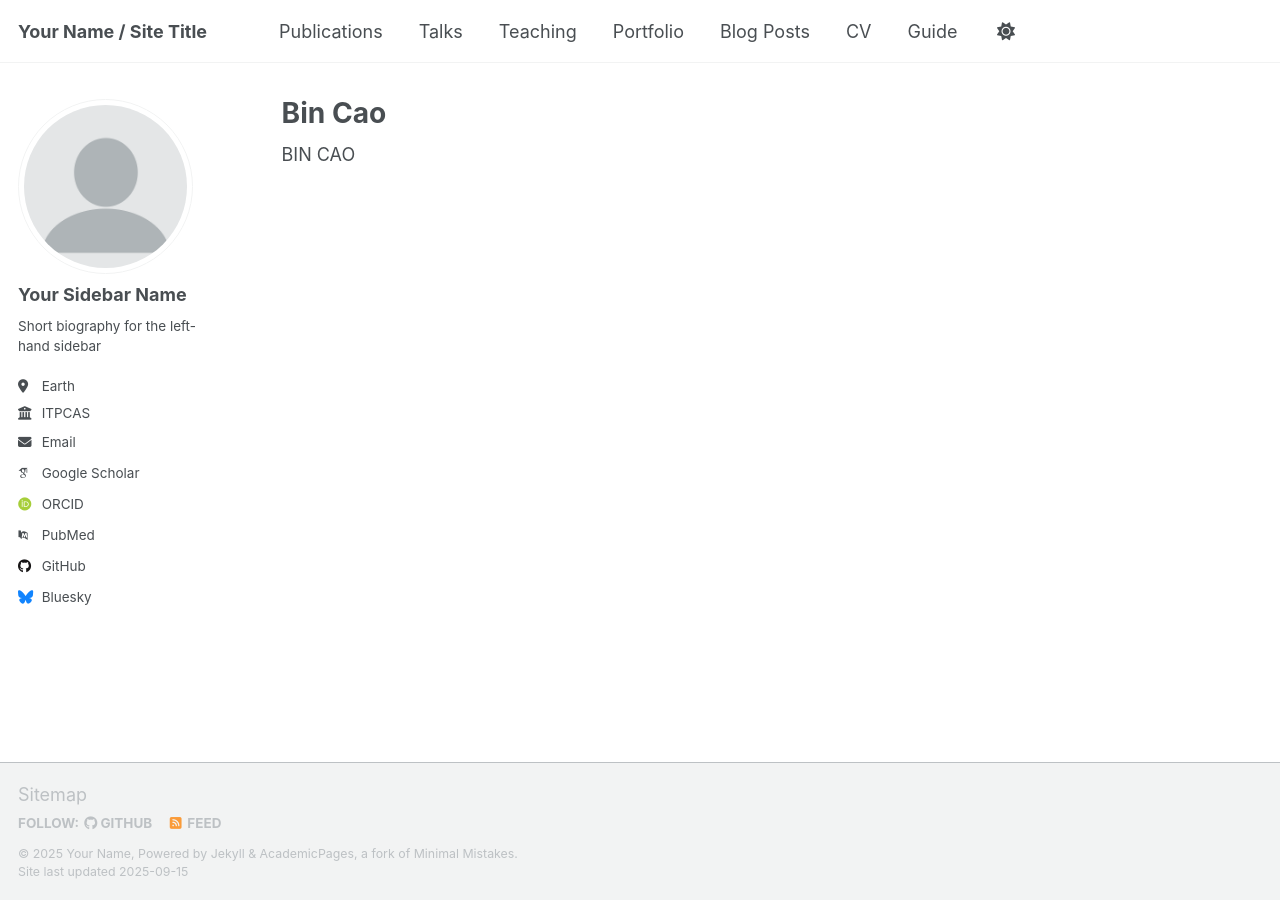
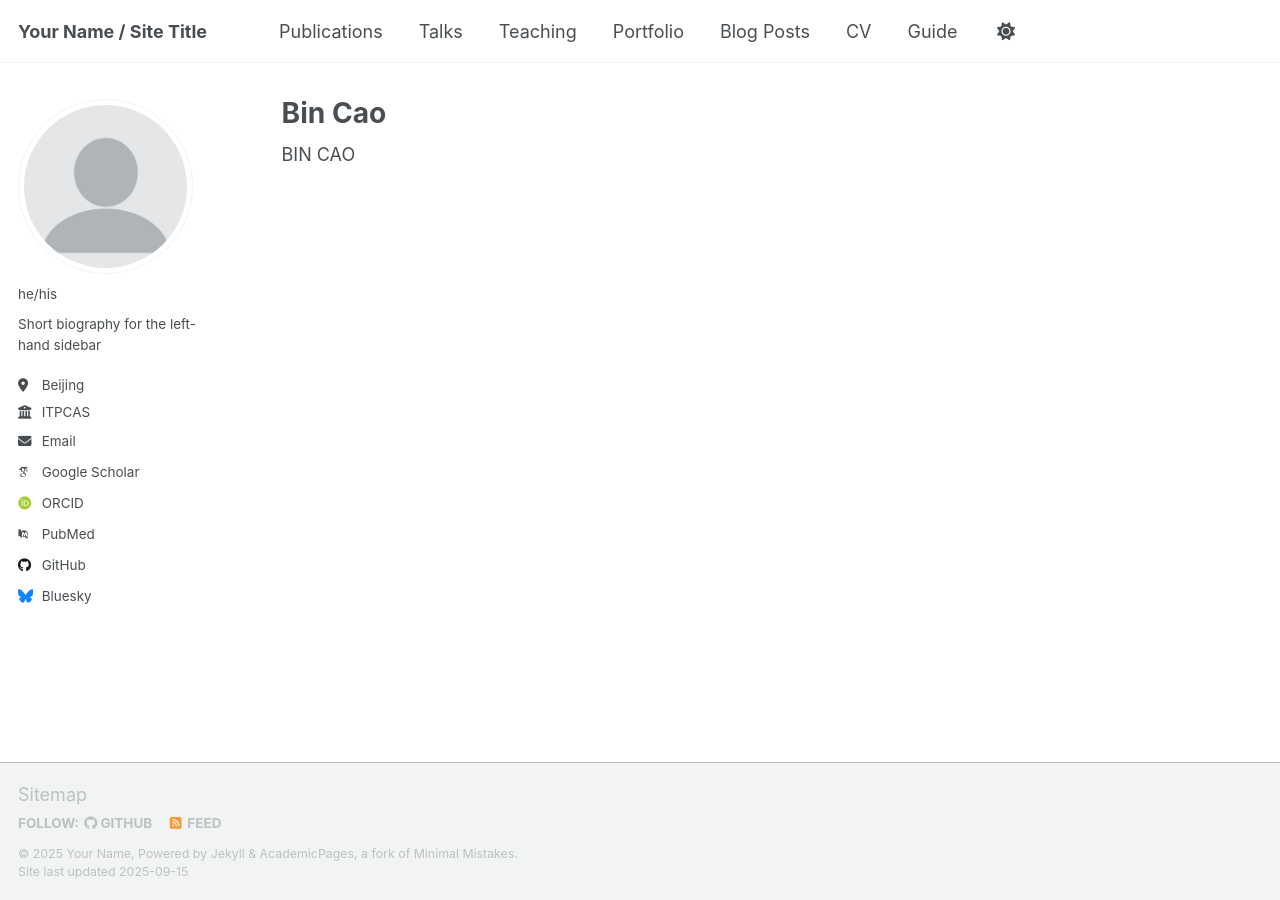
Before and after one commit to BinCAO-PF/research, a Jekyll site: the page built from _pages/about.md, in a window 1280 px wide. Built offline with Jekyll 4.4.1, drawn with Linux system fonts in a browser that asks for light colours; some web fonts are replaced; a script that is not in the unit is left out.

Commit message:
Update _config.yml

```diff
--- a/_config.yml
+++ b/_config.yml
@@ -24,10 +24,9 @@ repository               : "academicpages/academicpages.github.io"
 author:
   # Biographic information
   avatar           : "profile.png"
-  name             : "Your Sidebar Name"
-  pronouns         : # example: "she/her"
+  pronouns         : "he/his"
   bio              : "Short biography for the left-hand sidebar"
-  location         : "Earth"
+  location         : "Beijing"
   employer         : "ITPCAS"
   uri              : # URL
   email            : "none@example.org"
```
